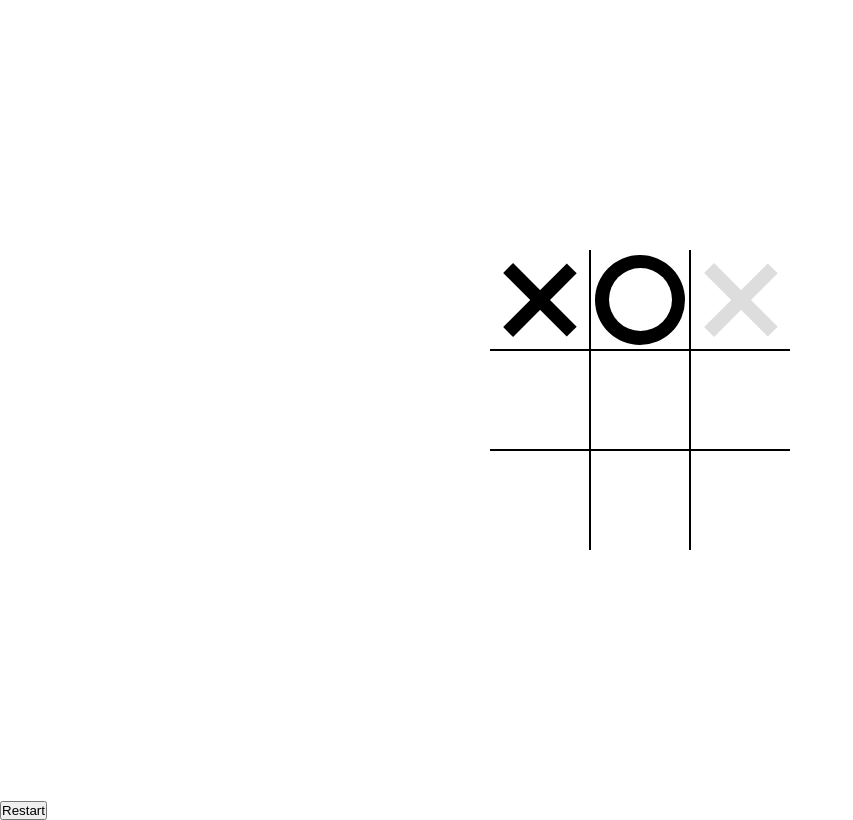
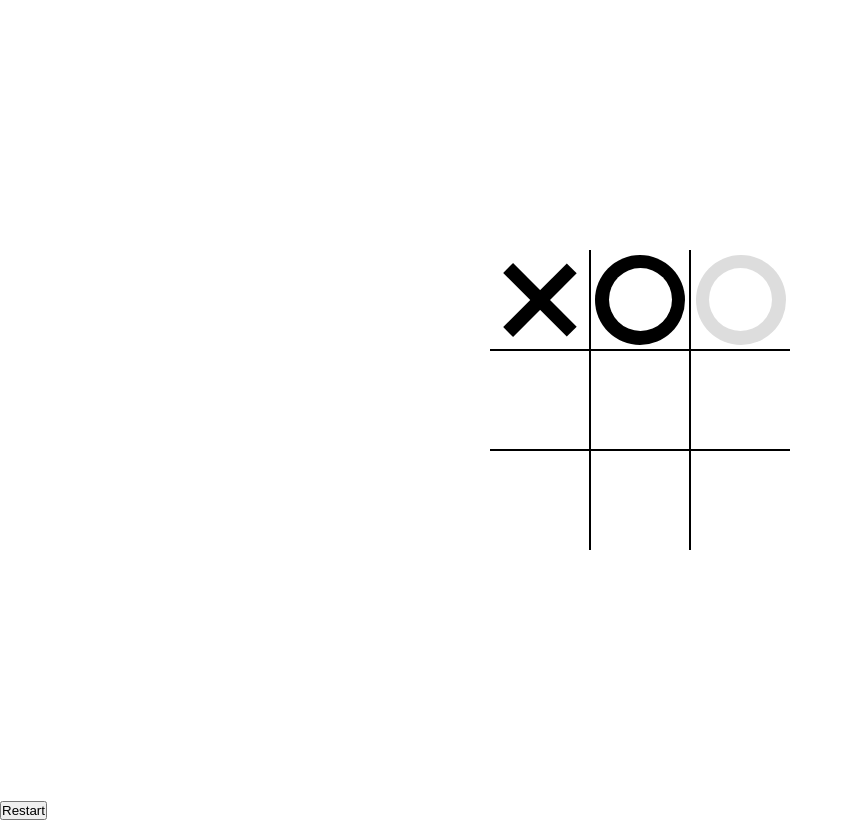
Before and after one commit to zealptl/tic-tac-toe, a plain HTML site: page index.html in a window 1280 px wide. In both pictures the pointer is over the element 740 px from the left and 300 px from the top of the page. Shown: the whole page, without its empty margins (0-853 px from the left). Drawn offline with Linux system fonts and the light colour scheme.

Commit message:
added hover effect for O

```diff
--- a/css/style.css
+++ b/css/style.css
@@ -60,11 +60,13 @@ body {
   cursor: not-allowed;
 }
 .cell.x::before,
-.cell.x::after {
+.cell.x::after,
+.cell.circle::before {
   background-color: #000;
 }
 .board.x .cell:not(.x):not(.circle):hover::before,
-.board.x .cell:not(.x):not(.circle):hover::after {
+.board.x .cell:not(.x):not(.circle):hover::after,
+.board.circle .cell:not(.x):not(.circle):hover::before {
   background-color: #ddd;
 }
 
@@ -89,19 +91,22 @@ body {
 }
 
 .cell.circle::before,
-.cell.circle::after {
+.cell.circle::after,
+.board.circle .cell:not(.x):not(.circle):hover::before,
+.board.circle .cell:not(.x):not(.circle):hover::after {
   content: "";
   position: absolute;
   border-radius: 50%;
 }
 
-.cell.circle::before {
+.cell.circle::before,
+.board.circle .cell:not(.x):not(.circle):hover::before {
   width: var(--mark-size);
   height: var(--mark-size);
-  background-color: #000;
 }
 
-.cell.circle::after {
+.cell.circle::after,
+.board.circle .cell:not(.x):not(.circle):hover::after {
   width: calc(var(--mark-size) * 0.7);
   height: calc(var(--mark-size) * 0.7);
   background-color: #fff;
--- a/index.html
+++ b/index.html
@@ -12,7 +12,7 @@
     <title>Tic Tac Toe</title>
   </head>
   <body>
-    <div class="board x" id="board">
+    <div class="board circle" id="board">
       <div class="cell x" data-cell></div>
       <div class="cell circle" data-cell></div>
       <div class="cell" data-cell></div>
```
